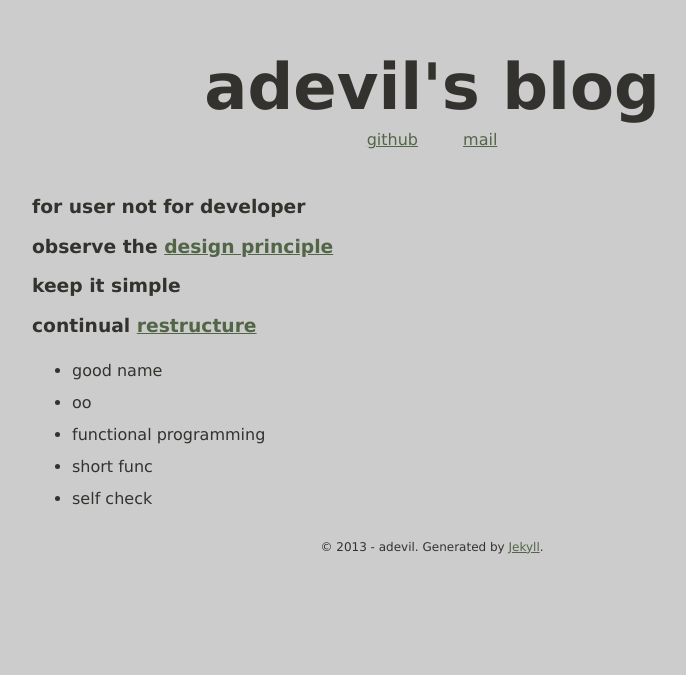
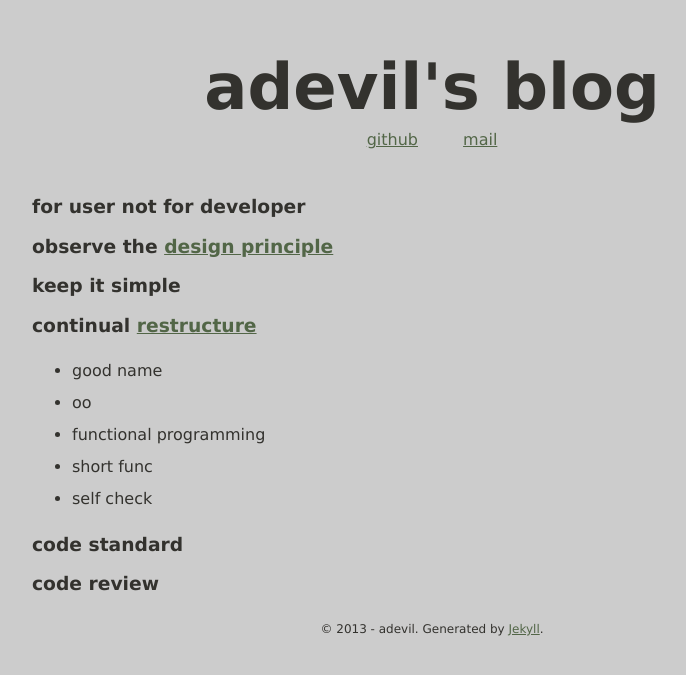
Before and after one commit to adevil/jekyll_demo, a Jekyll site: the page built from _posts/2013-12-17-how_to_write_good_code.md, in a window 1280 px wide. Shown: the top 675 px of the page, without its empty margins (208-894 px from the left). Built offline with Jekyll 4.4.1, drawn with Linux system fonts in a browser that asks for light colours.

Commit message:
update how_to_write_good_code

```diff
--- a/_posts/2013-12-17-how_to_write_good_code.md
+++ b/_posts/2013-12-17-how_to_write_good_code.md
@@ -15,3 +15,8 @@ title: how to write good code
 - functional programming
 - short func
 - self check
+
+### code standard ###
+
+
+### code review ###
```
